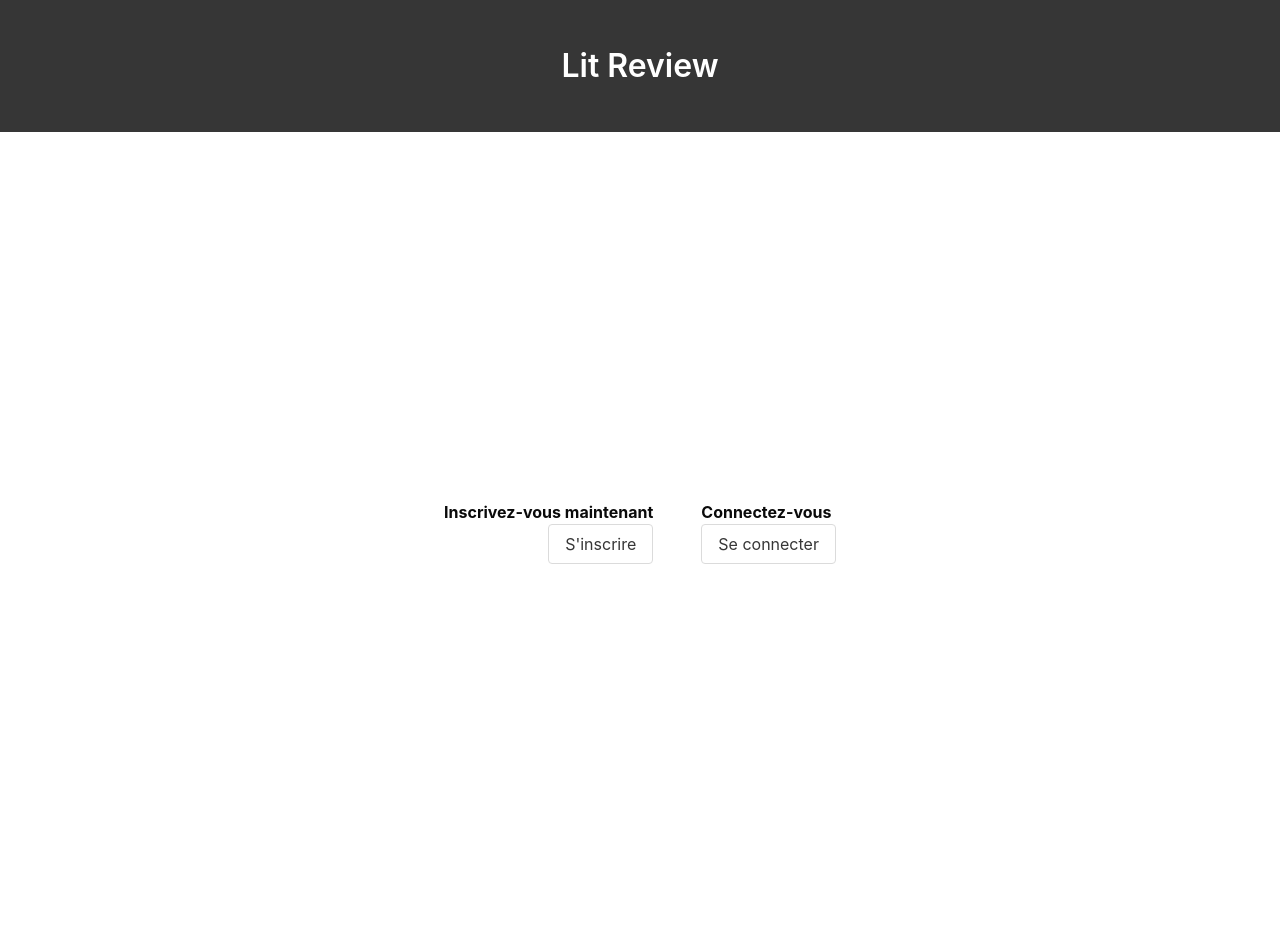
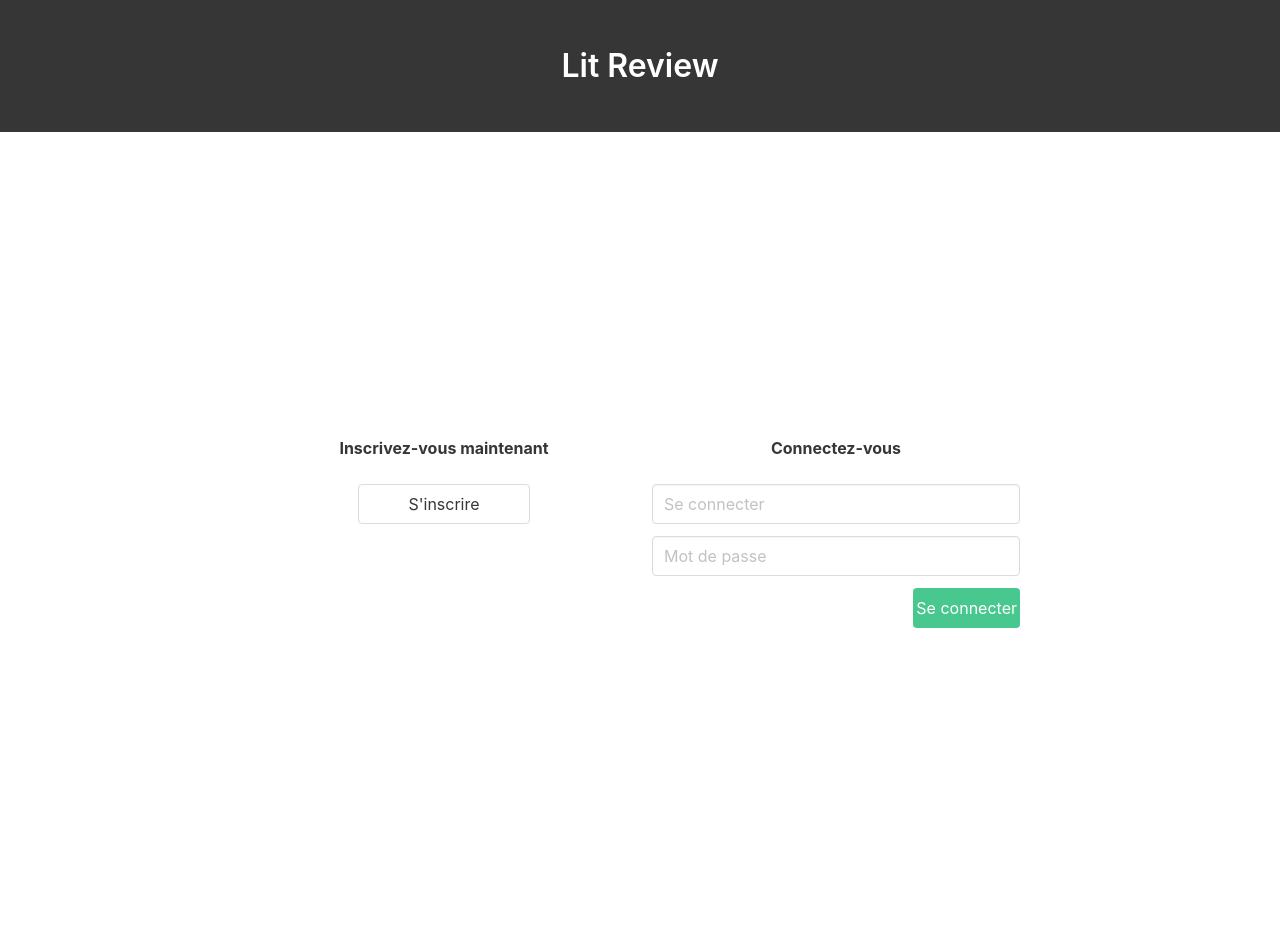
Before and after one commit to Dany-cm/P9_LitReview, a Django app: page /accounts/ in a window 1280 px wide. Shown: the top 931 px of the page. Run offline with Django 3.2, Linux system fonts and the light colour scheme.

Commit message:
feat: More work into accounts apps

```diff
--- a/mysite/accounts/templates/base.html
+++ b/mysite/accounts/templates/base.html
@@ -13,24 +13,51 @@
             Lit Review
         </p>
     </div>
-    <section class="hero is-white is-fullheight">
-        <div class="hero-body">
-            <div class="pr-6 container has-text-centered">
-                {% block content %}
-                <p class="has-text-right"><strong>Inscrivez-vous maintenant</strong></p>
-                <div class="has-text-right">
-                    <a href="{% url 'accounts:register' %}" class="button">S'inscrire</a>
+</section>
+<section class="hero is-fullheight">
+    <div class="hero-body">
+        <div class="container has-text-centered">
+            <div class="columns is-centered has-text-centered has-text-vcentered">
+                <div class="column is-one-third">
+                    <div class="columns is-centered is-vcentered is-mobile is-multiline">
+                        {% block content %}
+                        <p class="column is-full">
+                            <strong>Inscrivez-vous maintenant</strong>
+                        </p>
+                        <div class="column is-half">
+                            <a href="{% url 'accounts:register' %}" class="button is-fullwidth">S'inscrire</a>
+                        </div>
+                    </div>
                 </div>
-            </div>
-            <div class="mr-auto container has-text-centered">
-                <p class="has-text-left"><strong>Connectez-vous</strong></p>
-                <div class="has-text-left">
-                    <a href="{% url 'accounts:login' %}" class="button">Se connecter</a>
+                <div class="column is-one-third">
+                    <div class="columns is-justify-content-flex-end is-vcentered is-mobile is-multiline">
+                        <p class="column is-full">
+                            <strong>Connectez-vous</strong>
+                        </p>
+                        <div class="column is-full">
+                            <div class="field">
+                                <p class="control">
+                                    <input class="input" type="text" placeholder="Se connecter">
+                                </p>
+                            </div>
+                            <div class="field">
+                                <p class="control">
+                                    <input class="input" type="password" placeholder="Mot de passe">
+                                </p>
+                            </div>
+                        </div>
+                        <div class="column pt-0 is-one-third field">
+                            <p class="control">
+                                <a href="{% url 'accounts:login' %}" class="button is-fullwidth is-success">Se
+                                    connecter</a>
+                            </p>
+                        </div>
+                    </div>
                 </div>
                 {% endblock %}
             </div>
         </div>
-    </section>
+    </div>
 </section>
 </body>
 <footer class="footer has-background-dark">
--- a/mysite/accounts/views.py
+++ b/mysite/accounts/views.py
@@ -1,6 +1,7 @@
-from django.contrib.auth import login, logout
-from django.contrib.auth.forms import UserCreationForm, AuthenticationForm
+from django.contrib.auth import authenticate, login, logout
 from django.shortcuts import render, redirect
+
+from .forms import CreateUser
 
 
 # Create your views here.
@@ -10,39 +11,39 @@ def view_index(request):
 
 def view_register(request):
     if request.user.is_authenticated:
-        return redirect('base.html')
+        return redirect('test.html')
     else:
         if request.method == 'POST':
-            form = UserCreationForm(request.POST)
+            form = CreateUser(request.POST)
             if form.is_valid():
-                user = form.save()
+                form.save()
+                username = form.cleaned_data.get('username')
+                raw_password = form.cleaned_data.get('password1')
+                user = authenticate(username=username, password=raw_password)
                 login(request, user)
-                return redirect('test.html')
+                return redirect('accounts/test.html')
         else:
-            form = UserCreationForm()
-            context = {'form': form}
-            return render(request, 'register.html', context)
-    return render(request, 'base.html')
+            form = CreateUser()
+    return render(request, 'register.html', {'form': form})
 
 
 def view_login(request):
     if request.user.is_authenticated:
-        return redirect('base.html')
+        return redirect('test.html')
     else:
-        if request.method == 'POST':
-            form = AuthenticationForm(data=request.POST)
-            if form.is_valid():
-                user = form.get_user()
+        if request.POST:
+            username = request.POST.get('username')
+            password = request.POST.get('password')
+            user = authenticate(username=username, password=password)
+
+            if user is not None:
                 login(request, user)
-                return redirect('base.html')
-        else:
-            form = AuthenticationForm()
-            context = {'form': form}
-            return render(request, 'login.html', context)
-    return render(request, 'base.html')
+                return redirect('test.html')
+
+    return render(request, 'login.html')
 
 
 def view_logout(request):
     if request.user.is_authenticated:
         logout(request)
-    return redirect('base.html')
+    return redirect('test.html')
```
Also changed, not shown: mysite/accounts/forms.py (added, +8 -0 lines), mysite/accounts/templates/login.html (+25 -0 lines), mysite/accounts/templates/register.html (+6 -4 lines), mysite/db.sqlite3.
